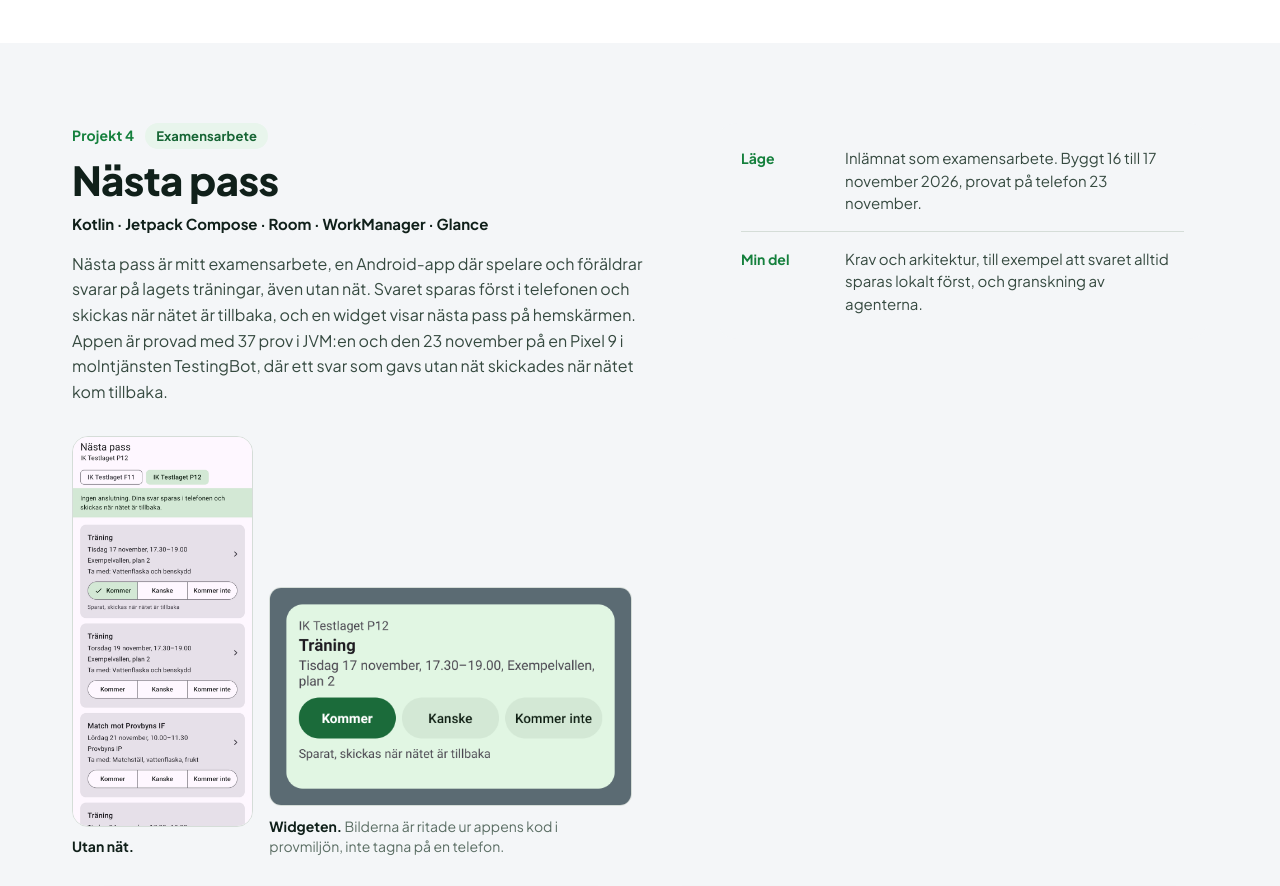
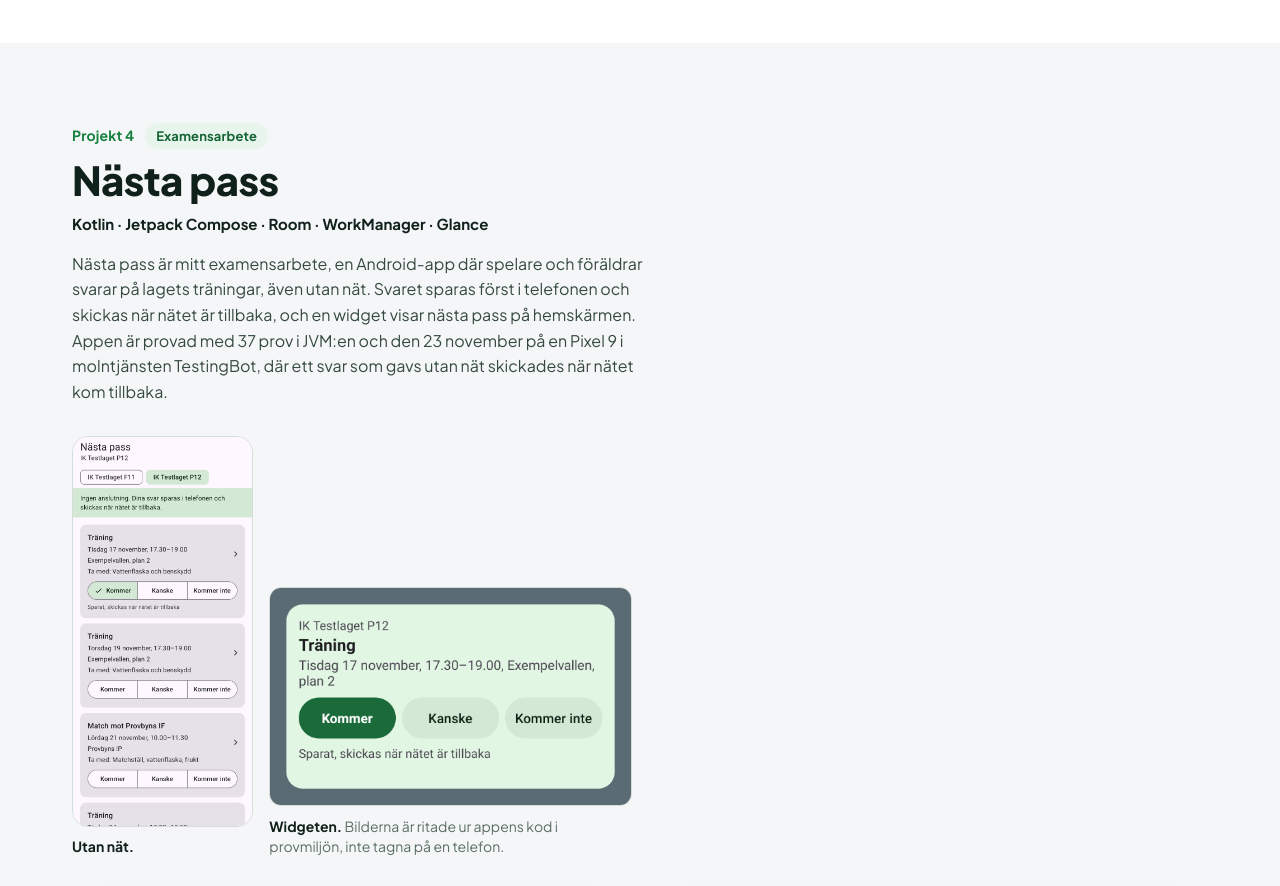
Before and after one commit to Klubbforsaljning/portfolio-carlo-juric, a plain HTML site: page index.html in a window 1280 px wide. Shown: the part 5180-6066 px from the top of the page. Drawn offline with Linux system fonts and the light colour scheme.

Commit message:
Portfolio: Nästa pass utan Läge och Min del

```diff
--- a/index.html
+++ b/index.html
@@ -349,7 +349,7 @@ ul.taggar li{padding:.3rem .75rem;border-radius:9999px;background:var(--paper);b
     <p class='teknik'>Kotlin · Jetpack Compose · Room · WorkManager · Glance</p>
     <p>Nästa pass är mitt examensarbete, en Android-app där spelare och föräldrar svarar på lagets träningar, även utan nät. Svaret sparas först i telefonen och skickas när nätet är tillbaka, och en widget visar nästa pass på hemskärmen. Appen är provad med 37 prov i JVM:en och den 23 november på en Pixel 9 i molntjänsten TestingBot, där ett svar som gavs utan nät skickades när nätet kom tillbaka.</p>
    </div>
-   <dl class='fakta'><div><dt>Läge</dt><dd>Inlämnat som examensarbete. Byggt 16 till 17 november 2026, provat på telefon 23 november.</dd></div><div><dt>Min del</dt><dd>Krav och arkitektur, till exempel att svaret alltid sparas lokalt först, och granskning av agenterna.</dd></div></dl>
+
   </div>
   <div class='galleri np-bilder'><figure><img class='tel' src='bilder/np-utan-nat.png' alt='Nästa pass utan nät: svaret Kommer är sparat och skickas när nätet är tillbaka' width='640' height='1386' loading='lazy' decoding='async'><figcaption><b>Utan nät.</b></figcaption></figure><figure><img class='skarm' src='bilder/np-widget.png' alt='Widgeten för Nästa pass utan nät, med svaret Kommer valt' width='1056' height='636' loading='lazy' decoding='async'><figcaption><b>Widgeten.</b> Bilderna är ritade ur appens kod i provmiljön, inte tagna på en telefon.</figcaption></figure></div>
   <div class='ms-par'><article class='kort ms'><p class='etikett'>Milstolpe 1, teknikval</p><h3>Svarstabellen är också kön</h3><p>Alternativet var en egen kötabell med en rad per tryck. Jag valde en rad per pass som skrivs över, så att bara det senaste svaret skickas.</p></article><article class='kort ms'><p class='etikett'>Milstolpe 2, ett misstag</p><h3>Widgetens statusrad klipptes bort</h3><p>Det syntes i den första bilden av widgeten, fast proven var gröna. Rättelsen blev två storlekar, och proven tar nu en bild av båda.</p></article></div>
```
